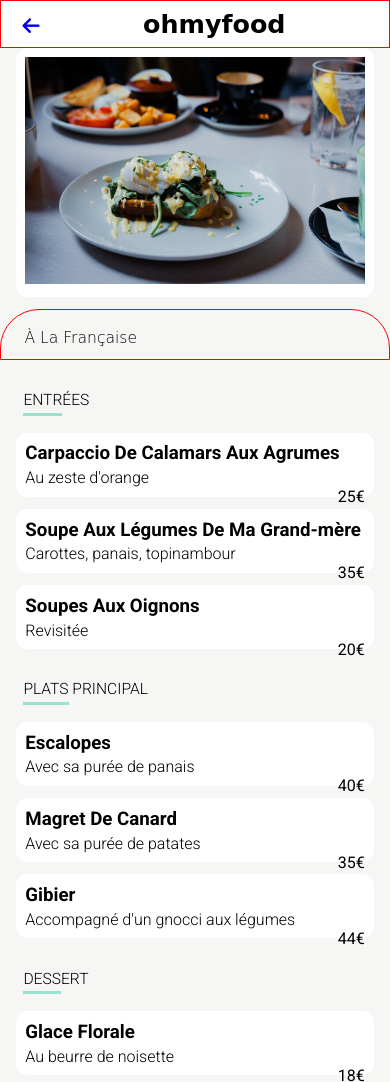
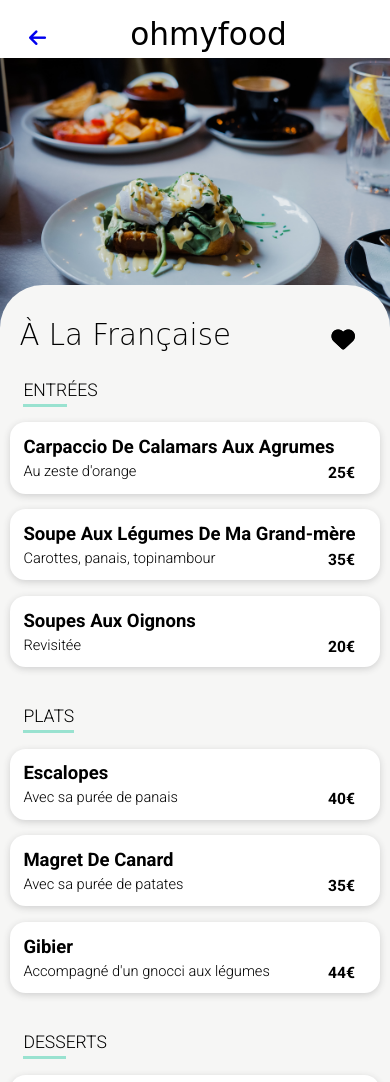
Before and after one commit to danielOuattara/DanielOuattara_03_10092020, a plain HTML site: page restaurants/restaurant_03_a_la_francaise/index_restaurant_03_a_la_francaise.html in a window 390 px wide. Shown: the top 1082 px of the page. Drawn offline with Linux system fonts and the light colour scheme; a web font is replaced by a local one.

Commit message:
basic html ans css: Done | Next = animation

```diff
--- a/restaurants/restaurant_03_a_la_francaise/index_restaurants.html
+++ b/restaurants/restaurant_03_a_la_francaise/index_restaurant_03_a_la_francaise.html
@@ -16,20 +16,27 @@
     <body>
 
         <header>
-            <a href="./../../home/index_home.html#flag-a-la-francaise"><i class='fas fa-arrow-left'></i></a>
-            <h2 class="logo">ohmyfood</h2>
+            <h2 class="logo">
+                <a href="./../../home/index_home.html#flag-a-la-francaise">
+                    <i class='fas fa-arrow-left'></i></a>
+                ohmyfood
+            </h2>
         </header>
 
-        <main>
-
-            <section id="affiche">
-                <div class="bloc-image"> <img src="./images/a_la_francaise.jpg" alt="image à la française"></div>
-                <h2>&Agrave; La Française</h2>
+        <section id="bloc-image">
+            <img src="./images/a_la_francaise.jpg" alt="image à la française">
         </section>
 
-            <section class="entrees">
+        <main>
+            <section class="affiche">
+                <h2>&Agrave; La Française
+                    <i class="fa fa-heart-o  petit-coeur"></i>
+                    <i class="fa fa-heart petit-coeur"></i>
+                </h2>
+            </section>
+
+            <section class="entrees elements-menus">
                 <h2><span>ENTR</span>&Eacute;ES</h2>
-
                 <div>
                     <h3>Carpaccio De Calamars Aux Agrumes</h3>
                     <p>Au zeste d'orange</p>
@@ -49,8 +56,8 @@
                 </div>
             </section>
 
-            <section class="plats">
-                <h2> <span>PLATS</span> PRINCIPAL</h2>
+            <section class="plats elements-menus">
+                <h2> <span>PLATS</span></h2>
 
                 <div>
                     <h3>Escalopes</h3>
@@ -72,8 +79,8 @@
 
             </section>
 
-            <section class="desserts">
-                <h2><span>DESS</span>ERT</h2>
+            <section class="desserts elements-menus">
+                <h2><span>DESS</span>ERTS</h2>
 
                 <div>
                     <h3>Glace Florale</h3>
@@ -104,7 +111,7 @@
             <h2>ohmyfood</h2>
             <p> <i class='fas fa-utensils icons-footer'></i>Suggérer un resataurant</p>
             <p> <i class='fas fa-hands-helping icons-footer'></i>Devenez notre partenaire</p>
-            <p>Mentions Légal</p>
+            <p>Mentions Légales</p>
             <p class="bloc-email"><a class="contact-email" href="infos@ohmyfood.com" target="_blank">Contact</a></p>
         </footer>
 
--- a/restaurants/style_restaurants/style_mobile_restaurants.scss
+++ b/restaurants/style_restaurants/style_mobile_restaurants.scss
@@ -1,4 +1,3 @@
-
 
     $couleur_primaire: #9356D7;
     $couleur_secondaire: #FF79DA;
@@ -13,12 +12,11 @@
     $border_noire: 1px solid black;
     $border_vert: 1px solid green;
     $border_rouge: 1px solid red;
+    $border_orange: 1px solid orange;
+    $border_violet: 1px solid violet;
 
 
 @media all and (max-width: 668px) {
-
-    // @import url('https://fonts.googleapis.com/css2?family=Shrikhand&display=swap');
-    /* media querry valable pour smartphone*/
 
     * {
         margin: 0;
@@ -30,132 +28,158 @@
     body {
 
         header {
-            // margin-bottom: 1vw;
-            // padding-bottom: 0.5vw;
             text-align: center;
-            border: $border_rouge;
+
+            h2.logo {
+                font-family: $font_logo_titre;
+                font-size: 8vw;
+                padding: 4vw 0 1.5vw 0;
+                font-weight: $font_weight_medium;
 
                 a {
-                // display: inline-block;
-
-                .fa-arrow-left {
+                    i.fa-arrow-left {
                         font-size: 5vw;
-                    float: left;
-                    margin-left: 5.5vw;
-                    margin-top: 4vw;
+                        position: relative;
+                        left: -19vw;
+                    }
+                }
             }
         }
 
-            h2.logo {
-                font-family: $font_logo_titre;
-                font-size: 6.5vw;
-                padding: 2vw 0;
-                // background-color: rgb(255, 255, 255);
+        section#bloc-image {
+            position: absolute;
+            overflow: hidden;
+            z-index: -1;
+
+            img {
+                display: block;
+                max-width: 106%;
+                height: auto;
             }
         }
 
+        main {
+            margin-top: 58vw;
+            background: #f6f6f5;
+            border-radius: 11vw 11vw 0 0;
 
-        main {
-            background: #f6f6f5;
+            section.affiche {
 
-            section div {
-                background: #fff;
-                width: 92%;
-                margin: auto;
-                margin-bottom: 3vw;
-                border-radius: 3vw;
-                padding: 2.5vw;
+                h2 {  /* titre du restaurant */
+                    font-family: $font_logo_titre;
+                    padding-top: 8.5vw;
+                    padding-bottom: 4.5vw;
+                    padding-left: 5vw;
+                    font-size: 7.5vw;
+                    position: relative;
 
-                p:nth-child(2) {
-                    font-weight: $font_weight_light;
-                    padding-top: 1vw;
+                    i.petit-coeur {
+                            font-size: 6vw;
+                            position: absolute;
+                            right: 9vw;
+                            top: 11vw;
                     }
-                p:nth-child(3) {
-                    float: right;
                 }
             }
 
-            section#affiche {
-                div.bloc-image {
-                    img {
-                        width: 100%;
-                    }
+            section.elements-menus { /* section entrees, plats, desserts */
+                padding-bottom: 6vw;
+
             }
 
-                h2 {
-                    font-family: $font_logo_titre;
-                    border-radius: 10vw 10vw 0 0;
-                    border: $border_rouge;
-                    padding-top: 5vw;
-                }
-            }
-
-            section:not(.affiche) {
+            section:not(.affiche, .commander) { /* titres entrées, plats, desserts */
                 h2 {
                     font-weight: $font_weight_light;
-                    padding: 5vw 0 3vw 6vw;
-                    font-size: 4vw;
-                    margin-bottom: 3vw;
+                    padding: 0 0 3vw 6vw;
+                    font-size: 4.5vw;
+                    margin-bottom: 2.75vw;
 
-                    span {
+                    span { /* mots demi-soulignés */
                         padding-bottom: 1vw;
                         border-bottom: 1vw solid #99E2D0;
                     }
                 }
             }
 
+            section div {   /*  blocs des entrées, plats, desserts + accompagnement + prix */
+                background: #fff;
+                width: 95%;
+                margin: auto;
+                margin-bottom: 4vw;
+                border-radius: 4vw;
+                padding: 3.5vw;
+                box-shadow: 0 0.5vw 2vw #cfcfcf;
 
-            // section.entrees {}
+                h3 {
+                    font-size: 4.75vw;
+                }
 
-            // section.plats {}
+                p:nth-child(2) {  /* accompagnement de chaque assiette */
+                    font-weight: $font_weight_light;
+                    padding-top: 1vw;
+                    font-size: 3.75vw;
+                }
 
-            // section.dessert {}
+                p:nth-child(3) {  /* les tarifs*/
+                    font-weight: $font_weight_bold;
+                    float: right;
+                    position: relative;
+                    top: -4vw;
+                    right: 3vw;
+                    font-size: 4vw;
+                }
+            }
 
             section.commander {
+                padding-top: 1vw;
+                padding-bottom: 20vw;
+                display: flex;
+                justify-content: center;
+
                 button {
-                    display: inline-block;
-                    font-size: 4vw;
+                    font-size: 4.5vw;
                     font-weight: $font_weight_medium;
                     border-radius: 8vw;
                     border: none;
-                    background-color: $couleur_primaire;
-                    padding:  3.5vw 7vw;
+                    padding:  4vw 10vw;
                     background: linear-gradient( 175deg,$couleur_secondaire, $couleur_primaire);
                     box-shadow: 3px 5px 7px rgb(192, 192, 192);
-                    color: red;
-                    margin-left: auto;
-                    margin-right: auto;
                     color: white;
                     cursor: pointer;
+                    margin-top: 5vw;
                 }
             }
         }
 
+        footer {
 
-
-        footer {
-            text-align: left;
-            margin-top: 15vw;
             background: #353535;
-            padding: 5vw 5vw 5vw 5vw;
+            padding: 5.5vw 0 7.5vw 5vw;
             color: white;
-            line-height: 1.8;
+            line-height: 1.6;
 
             h2 {
                 font-family: $font_logo_titre ;
                 font-weight: $font_weight_medium;
+                font-size: 5vw;
+                padding-bottom: 4vw;
             }
 
+            p {
+                font-size: 4.25vw;
+                margin-right: 2vw;
                 .icons-footer {
-                font-size: 3vw;
-                padding-right: 5vw;
+                    font-size: 3.5vw;
+                    padding-right: 6vw;
                     width: 4vw;
                 }
 
-            .contact-email{
+                .contact-email {
                     text-decoration: none;
                     color: white;
                 }
             }
         }
     }
+
+}
```
Also changed, not shown: home/index_home.html (+4 -24 lines), restaurants/restaurant_01_la_palette_du_gout/index_restaurant_01_la_palette_du_gout.html (renamed from restaurants/restaurant_01_la_palette_du_gout/index_restaurants.html, +21 -10 lines), restaurants/restaurant_02_la_note_enchantee/index_restaurant_02_la_note_enchantee.html (renamed from restaurants/restaurant_02_la_note_enchantee/index_restaurants.html, +19 -9 lines), restaurants/restaurant_04_le_delice_des_sens/index_restaurant_04_le_delice_des_sens.html (renamed from restaurants/restaurant_04_le_delice_des_sens/index_restaurants.html, +18 -14 lines), restaurants/style_restaurants/style_mobile_restaurants.css, 1 other file. Lines whose indentation alone changed are shown as unchanged.
